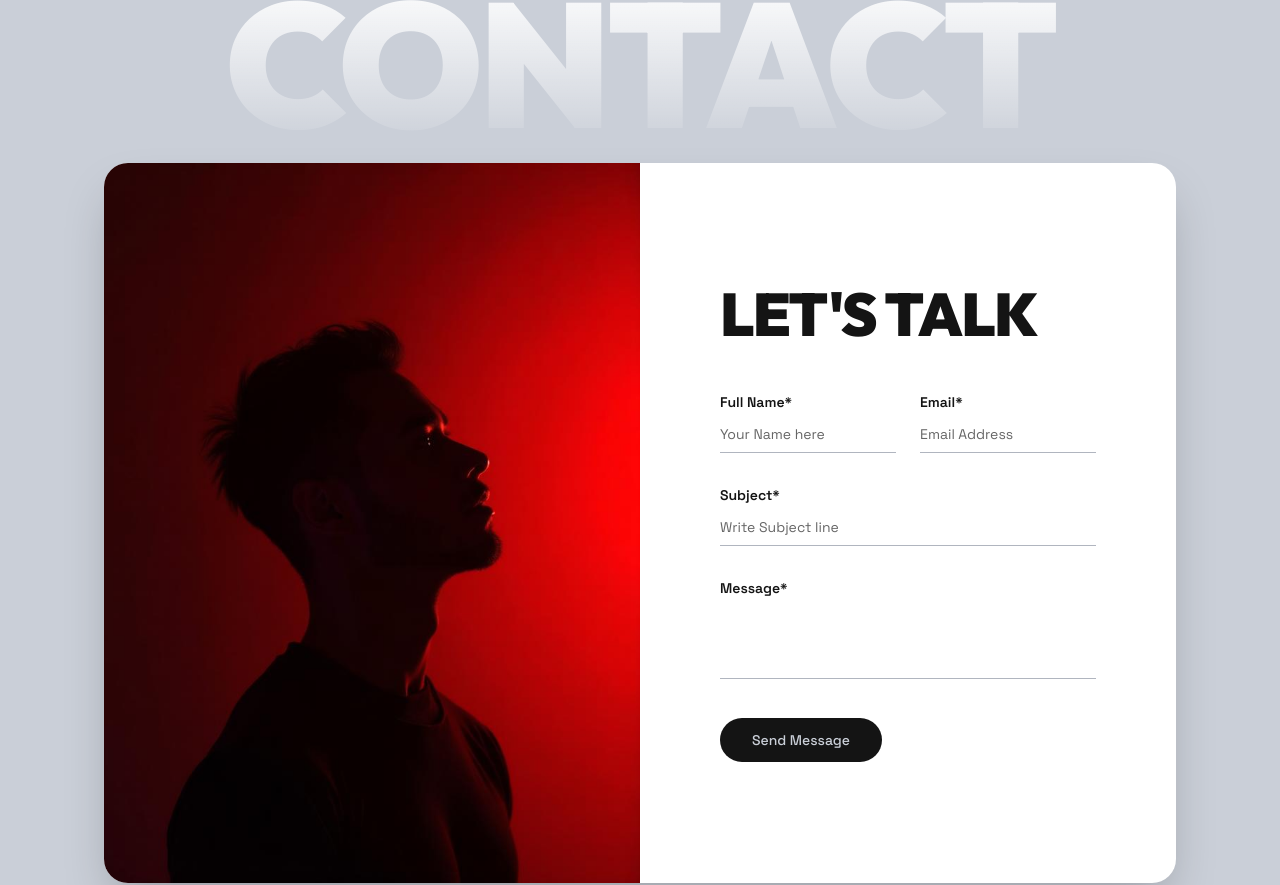
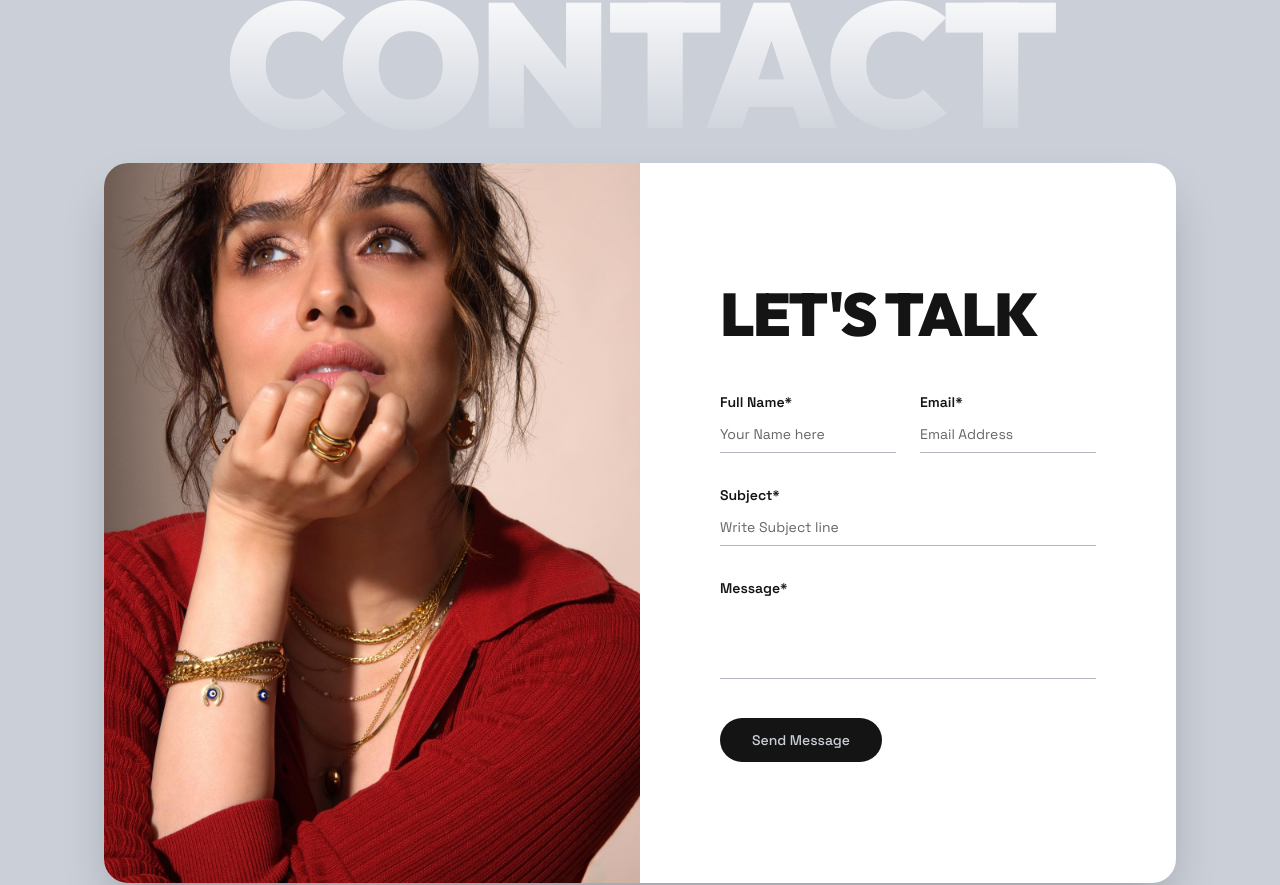
Before and after one commit to ayush-bista/Portfolio, a React (Vite) app: page / in a window 1280 px wide. Shown: the part 3938-4823 px from the top of the page. Built offline with nearby package versions, Linux system fonts and the light colour scheme; the HTML template or start-up script is replaced by a standard one.

Commit message:
Image updated

```diff
--- a/src/components/ContactSection.tsx
+++ b/src/components/ContactSection.tsx
@@ -27,7 +27,7 @@
           <div className="bg-card rounded-3xl overflow-hidden grid grid-cols-1 lg:grid-cols-2 shadow-2xl min-h-[600px] lg:min-h-[720px]">
             {/* Image */}
             <div className="h-80 lg:h-full relative">
-              <img src={heroPortrait} alt="Contact" className="absolute inset-0 w-full h-full object-cover" />
+              <img src="/495975954_18516454732038573_540815695845709490_n.jpg" alt="Contact" className="absolute inset-0 w-full h-full object-cover" />
             </div>
 
             {/* Form */}
```
Also changed, not shown: public/495975954_18516454732038573_540815695845709490_n.jpg (added).
